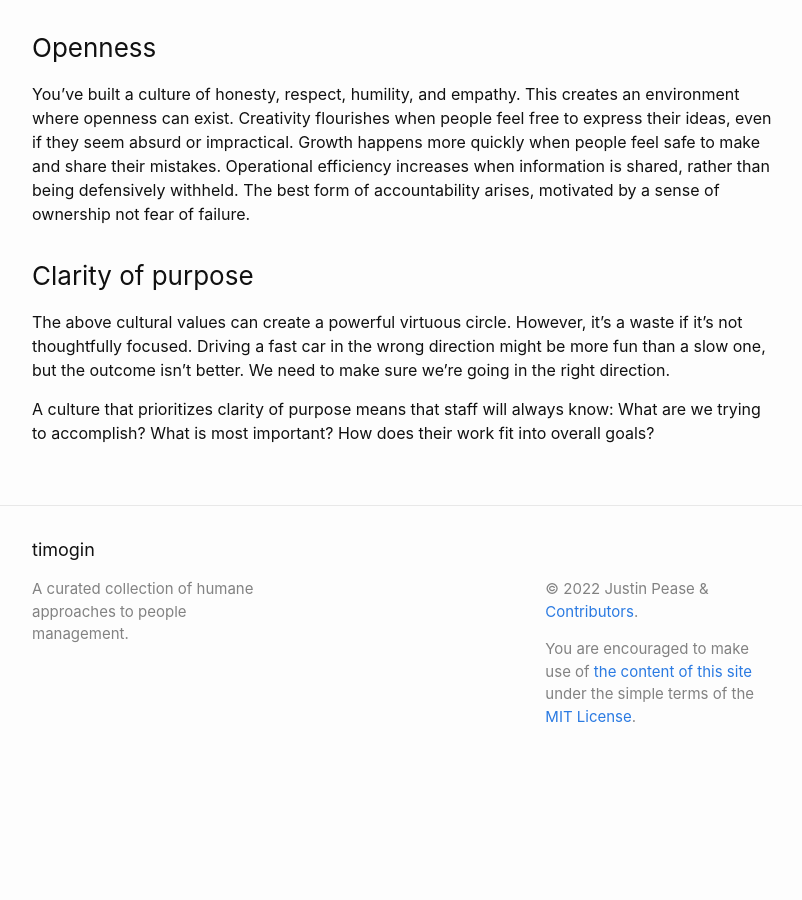
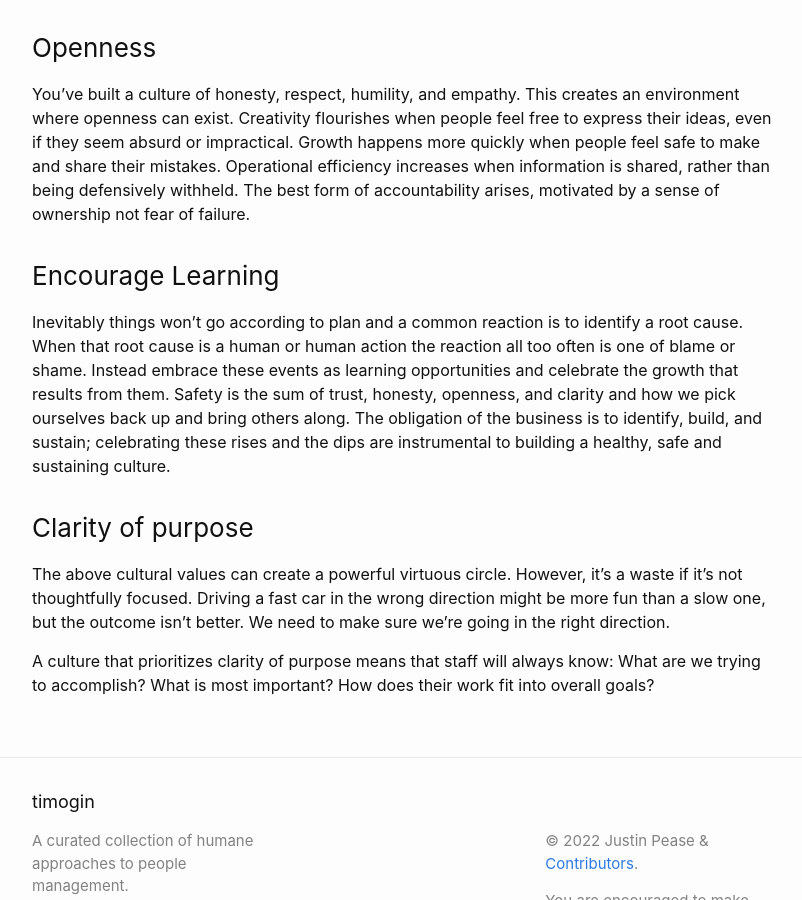
Before and after one commit to jpease/timogin, a Jekyll site: the page built from manual/culture/values.markdown, in a window 1280 px wide and 900 px high, scrolled down 2095 px. Shown: the whole window, without its empty margins (238-1040 px from the left). Built offline with Jekyll 4.4.1, drawn with Linux system fonts in a browser that asks for light colours; before the commit the page ends 2883 px from its top, so only the background shows below that.

Commit message:
add learning as a culture pillar

```diff
--- a/manual/culture/values.markdown
+++ b/manual/culture/values.markdown
@@ -96,6 +96,9 @@ Operational efficiency increases when information is shared, rather than
 being defensively withheld. The best form of accountability arises, motivated
 by a sense of ownership not fear of failure.
 
+### Encourage Learning
+Inevitably things won’t go according to plan and a common reaction is to identify a root cause.  When that root cause is a human or human action the reaction all too often is one of blame or shame.  Instead embrace these events as learning opportunities and celebrate the growth that results from them.  Safety is the sum of trust, honesty, openness, and clarity and how we pick ourselves back up and bring others along. The obligation of the business is to identify, build, and sustain; celebrating these rises and the dips are instrumental to building a healthy, safe and sustaining culture.
+
 ### Clarity of purpose
 The above cultural values can create a powerful virtuous circle. However, it's
 a waste if it's not thoughtfully focused. Driving a fast car in the wrong
```
